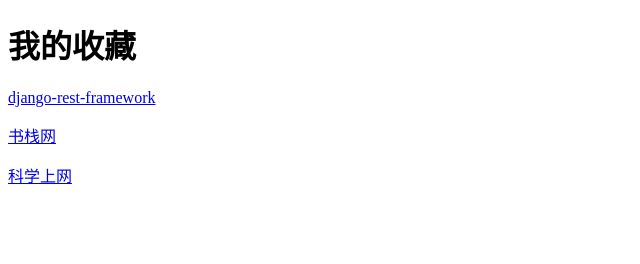
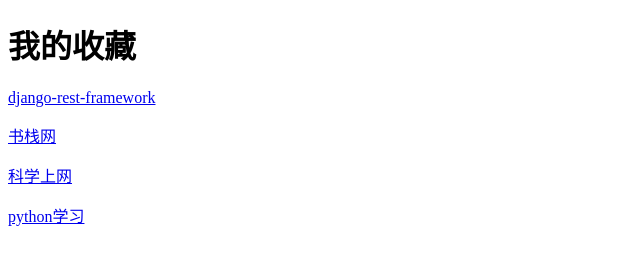
Before and after one commit to czaoao/czaoao.github.io, a plain HTML site: page index.html in a window 1280 px wide. Shown: the whole page, without its empty margins (0-640 px from the left). Drawn offline with nearby package versions, Linux system fonts and the light colour scheme.

Commit message:
Update index.html

```diff
--- a/index.html
+++ b/index.html
@@ -35,6 +35,10 @@
                 {
                     title:"科学上网",
                     url:"https://go2think.com/%E7%A7%91%E5%AD%A6%E4%B8%8A%E7%BD%91%EF%BC%9Avultr-vps-%E6%90%AD%E5%BB%BA-shadowsocks%EF%BC%88ss%EF%BC%89%E6%95%99%E7%A8%8B%EF%BC%88%E6%96%B0%E6%89%8B%E5%90%91%EF%BC%89/"
+                },
+                {
+                    title:"python学习",
+                    url:"https://mings-blog.readthedocs.io"
                 }
             ]
         }
```
